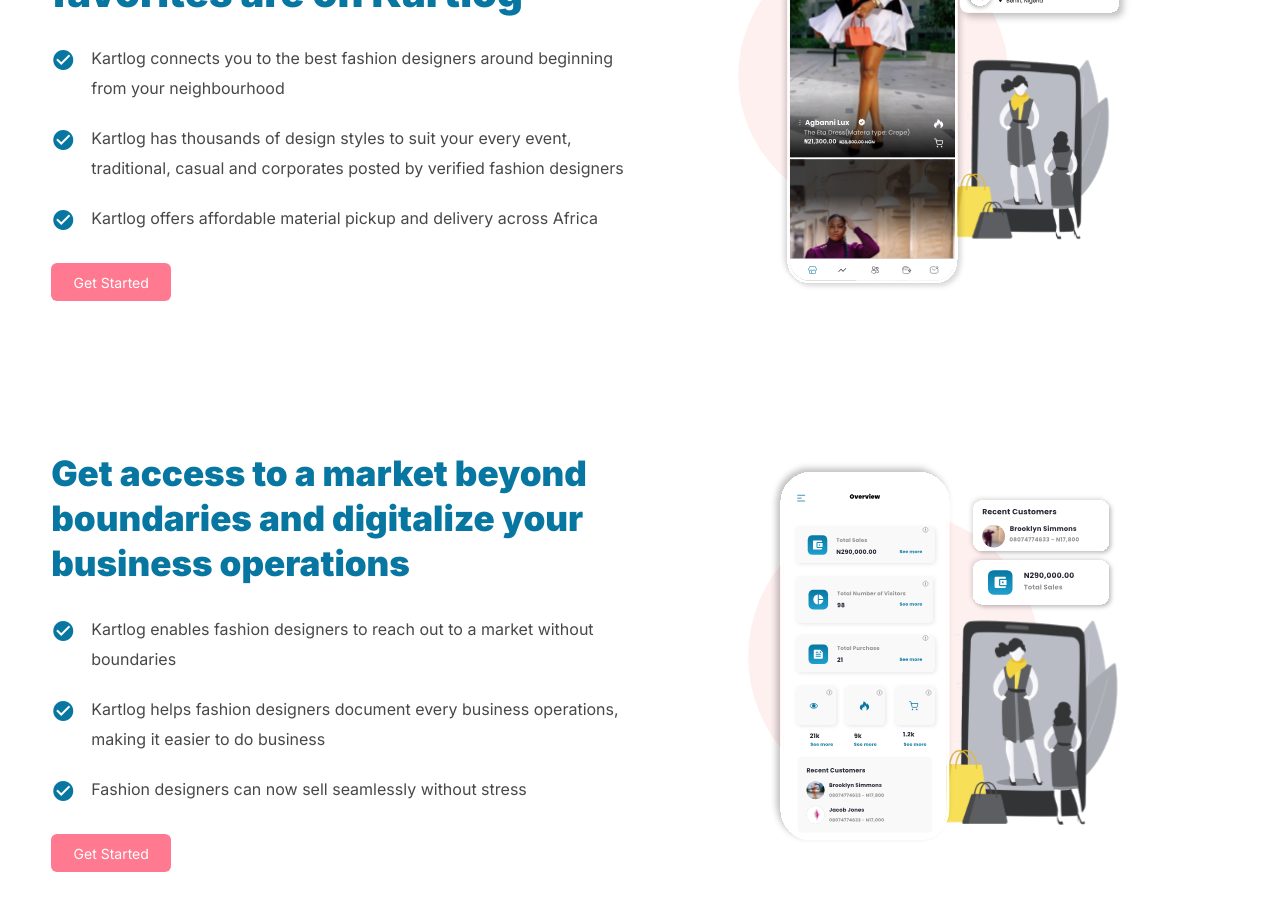
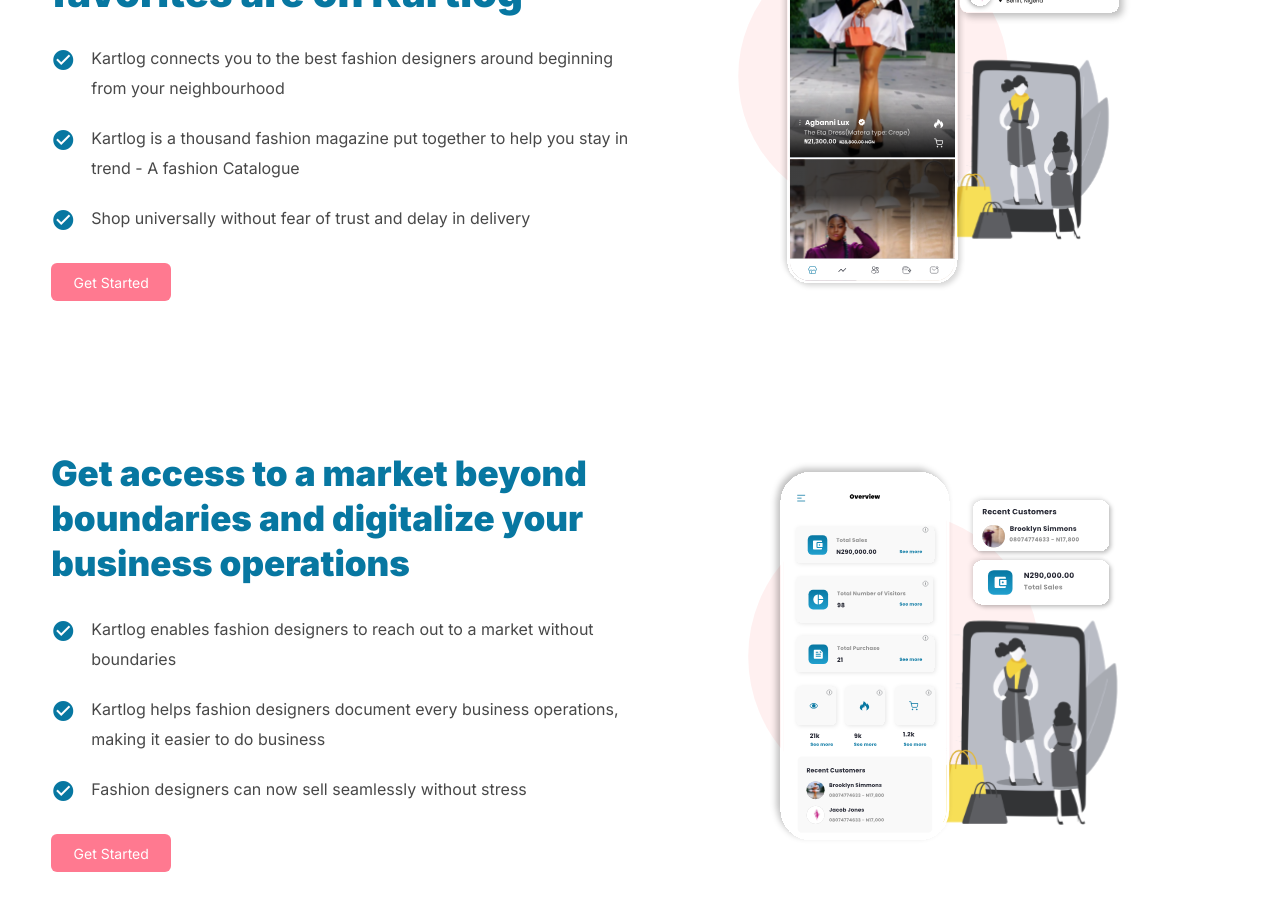
Before and after one commit to kiisi/cleanhub, a React (Create React App) app: page / in a window 1280 px wide. Shown: the part 1040-1951 px from the top of the page. Built offline with nearby package versions, Linux system fonts and the light colour scheme.

Commit message:
Update Fashion.js

```diff
--- a/src/components/Main/Fashion/Fashion.js
+++ b/src/components/Main/Fashion/Fashion.js
@@ -31,11 +31,11 @@
                             </div>
                             <div className="fashion_content_items">
                                 <div className="check"><span className="material-icons">check_circle</span></div>
-                                <div className="item">Kartlog has thousands of design styles to suit your every event, traditional, casual and corporates posted by verified fashion designers</div>
+                                <div className="item">Kartlog is a thousand fashion magazine put together to help you stay in trend - A fashion Catalogue</div>
                             </div>
                             <div className="fashion_content_items">
                                 <div className="check"><span className="material-icons">check_circle</span></div>
-                                <div className="item">Kartlog offers affordable material pickup and delivery across Africa</div>
+                                <div className="item">Shop universally without fear of trust and delay in delivery</div>
                             </div>
                             <div className="btn btn-popup">Get Started</div>
                         </div>
```
